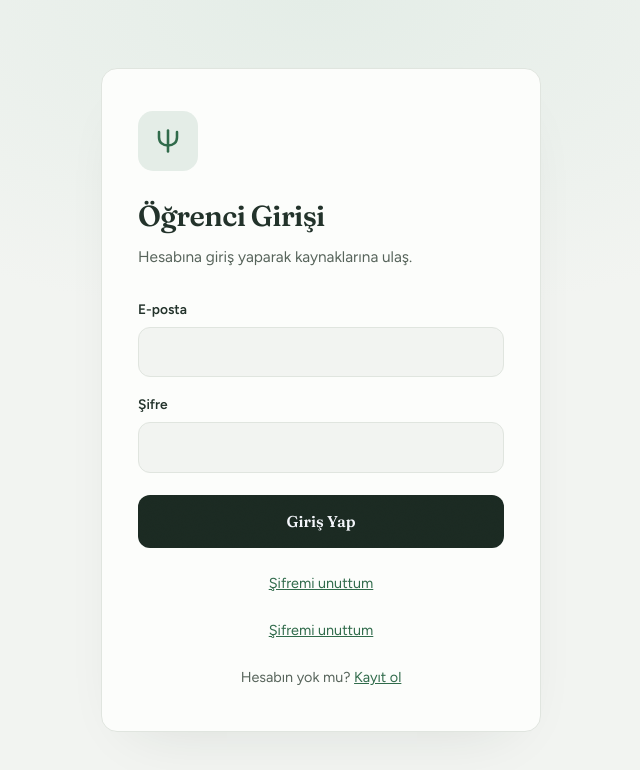
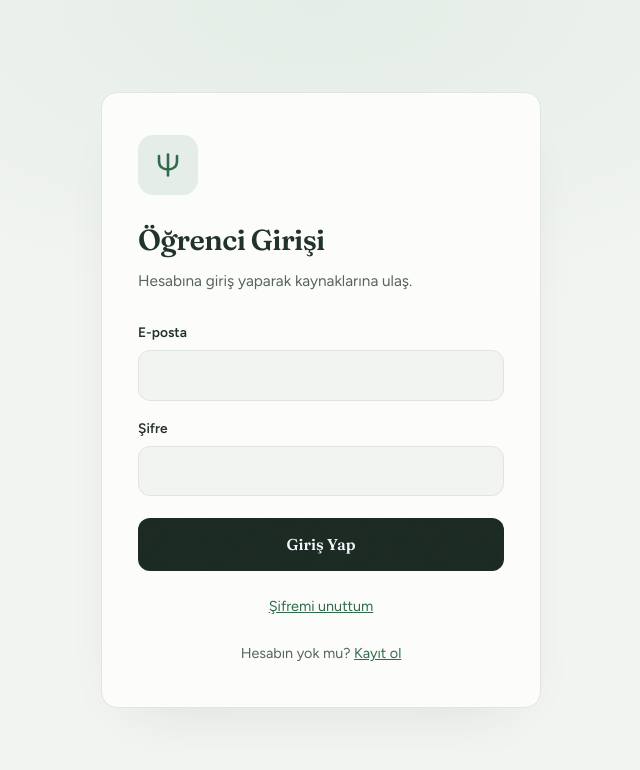
Before and after one commit to Orhany23/danismanlik-kocluk-site, a Next.js app: page /ogrenci/giris in a window 1280 px wide. Shown: the top 770 px of the page, without its empty margins (319-959 px from the left). Built offline with nearby package versions, Linux system fonts and the light colour scheme.

Commit message:
fix: öğrenci girişinde tekrarlayan Şifremi unuttum linkini kaldır

```diff
--- a/src/app/ogrenci/giris/page.tsx
+++ b/src/app/ogrenci/giris/page.tsx
@@ -64,21 +64,6 @@ export default function StudentLoginPage() {
           </button>
         </form>
 
-        {/* Şifre sıfırlama otomatik değil; kullanıcıyı çıkmaza sokmamak için
-            hazır WhatsApp mesajıyla doğrudan koça yönlendiriyoruz. */}
-        <p className="auth-foot">
-          <a
-            className="auth-link"
-            href={`https://wa.me/905432500417?text=${encodeURIComponent(
-              "Merhaba, öğrenci paneli şifremi unuttum. Hesabımın e-postası: "
-            )}`}
-            target="_blank"
-            rel="noopener noreferrer"
-          >
-            Şifremi unuttum
-          </a>
-        </p>
-
         <p className="auth-foot">
           <Link href="/sifremi-unuttum" className="auth-link">Şifremi unuttum</Link>
         </p>
```
